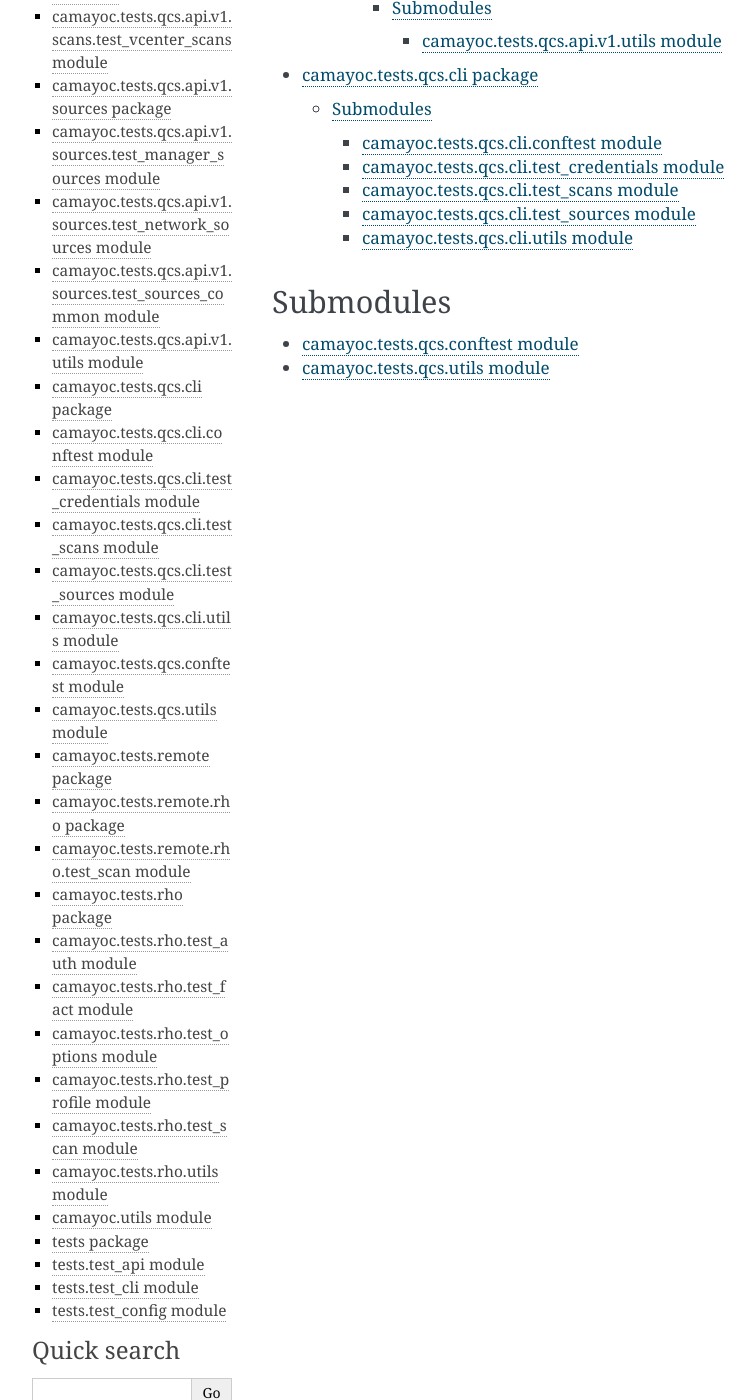
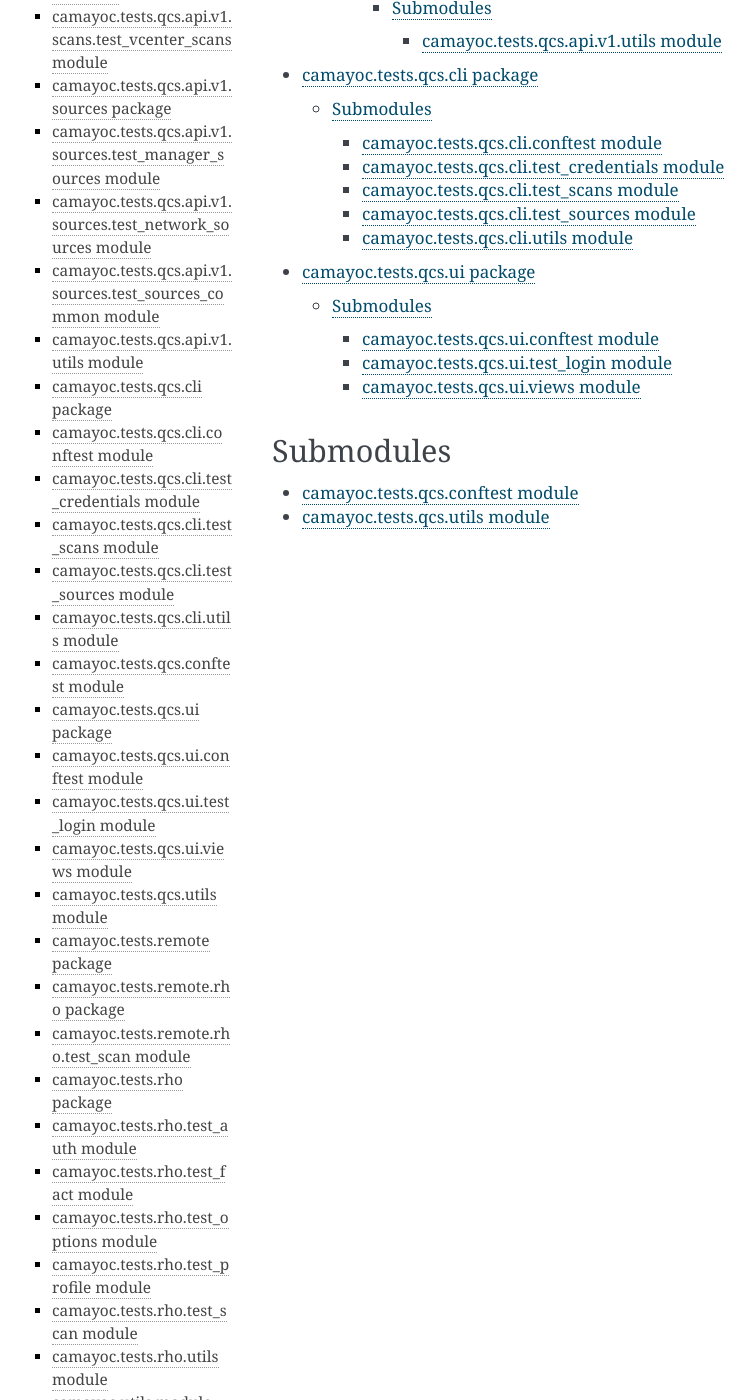
Before and after one commit to quipucords/camayoc, a Sphinx documentation site: the page built from docs/api/camayoc.tests.qcs.rst, in a window 1280 px wide and 1400 px high, scrolled down 1451 px. Shown: the whole window, without its empty margins (148-903 px from the left). Built offline with Sphinx 7.4.7, drawn with Linux system fonts in a browser that asks for light colours; pages that are not in the unit, such as notebooks, are missing from menus.

Commit message:
Add initial UI test
Close #106

```diff
--- a/docs/api.rst
+++ b/docs/api.rst
@@ -44,6 +44,10 @@ reference for developers, not a gospel.
     api/camayoc.tests.qcs.cli.test_sources
     api/camayoc.tests.qcs.cli.utils
     api/camayoc.tests.qcs.conftest
+    api/camayoc.tests.qcs.ui
+    api/camayoc.tests.qcs.ui.conftest
+    api/camayoc.tests.qcs.ui.test_login
+    api/camayoc.tests.qcs.ui.views
     api/camayoc.tests.qcs.utils
     api/camayoc.tests.remote
     api/camayoc.tests.remote.rho
@@ -60,3 +64,4 @@ reference for developers, not a gospel.
     api/tests.test_api
     api/tests.test_cli
     api/tests.test_config
+    api/tests.test_utils
--- a/docs/api/camayoc.tests.qcs.rst
+++ b/docs/api/camayoc.tests.qcs.rst
@@ -13,6 +13,7 @@ Subpackages
 
     camayoc.tests.qcs.api
     camayoc.tests.qcs.cli
+    camayoc.tests.qcs.ui
 
 Submodules
 ----------
--- /dev/null
+++ b/docs/api/camayoc.tests.qcs.ui.conftest.rst
@@ -0,0 +1,7 @@
+camayoc\.tests\.qcs\.ui\.conftest module
+========================================
+
+.. automodule:: camayoc.tests.qcs.ui.conftest
+    :members:
+    :undoc-members:
+    :show-inheritance:
--- /dev/null
+++ b/docs/api/camayoc.tests.qcs.ui.test_login.rst
@@ -0,0 +1,7 @@
+camayoc\.tests\.qcs\.ui\.test\_login module
+===========================================
+
+.. automodule:: camayoc.tests.qcs.ui.test_login
+    :members:
+    :undoc-members:
+    :show-inheritance:
--- /dev/null
+++ b/docs/api/camayoc.tests.qcs.ui.views.rst
@@ -0,0 +1,7 @@
+camayoc\.tests\.qcs\.ui\.views module
+=====================================
+
+.. automodule:: camayoc.tests.qcs.ui.views
+    :members:
+    :undoc-members:
+    :show-inheritance:
--- a/docs/api/tests.rst
+++ b/docs/api/tests.rst
@@ -14,3 +14,4 @@ Submodules
    tests.test_api
    tests.test_cli
    tests.test_config
+   tests.test_utils
--- a/docs/conf.py
+++ b/docs/conf.py
@@ -42,6 +42,7 @@ nitpick_ignore = [
     ('py:class', 'object'),
     ('py:class', 'tuple'),
     ('py:class', 'unittest.case.TestCase'),
+    ('py:class', 'widgetastic.widget.View'),
 ]
 nitpicky = True
 pygments_style = 'sphinx'
--- a/setup.py
+++ b/setup.py
@@ -52,10 +52,12 @@ setup(
     install_requires=[
         'pexpect',
         'plumbum',
+        'pytest',
+        'pyvmomi',
         'pyxdg',
         'pyyaml',
-        'pyvmomi',
-        'pytest',
+        'widgetastic.core',
+        'widgetastic.patternfly',
     ],
     license='GPLv3',
     long_description=long_description,
```
Also changed, not shown: docs/api/camayoc.tests.qcs.ui.rst (added, +16 -0 lines), 6 other files.
